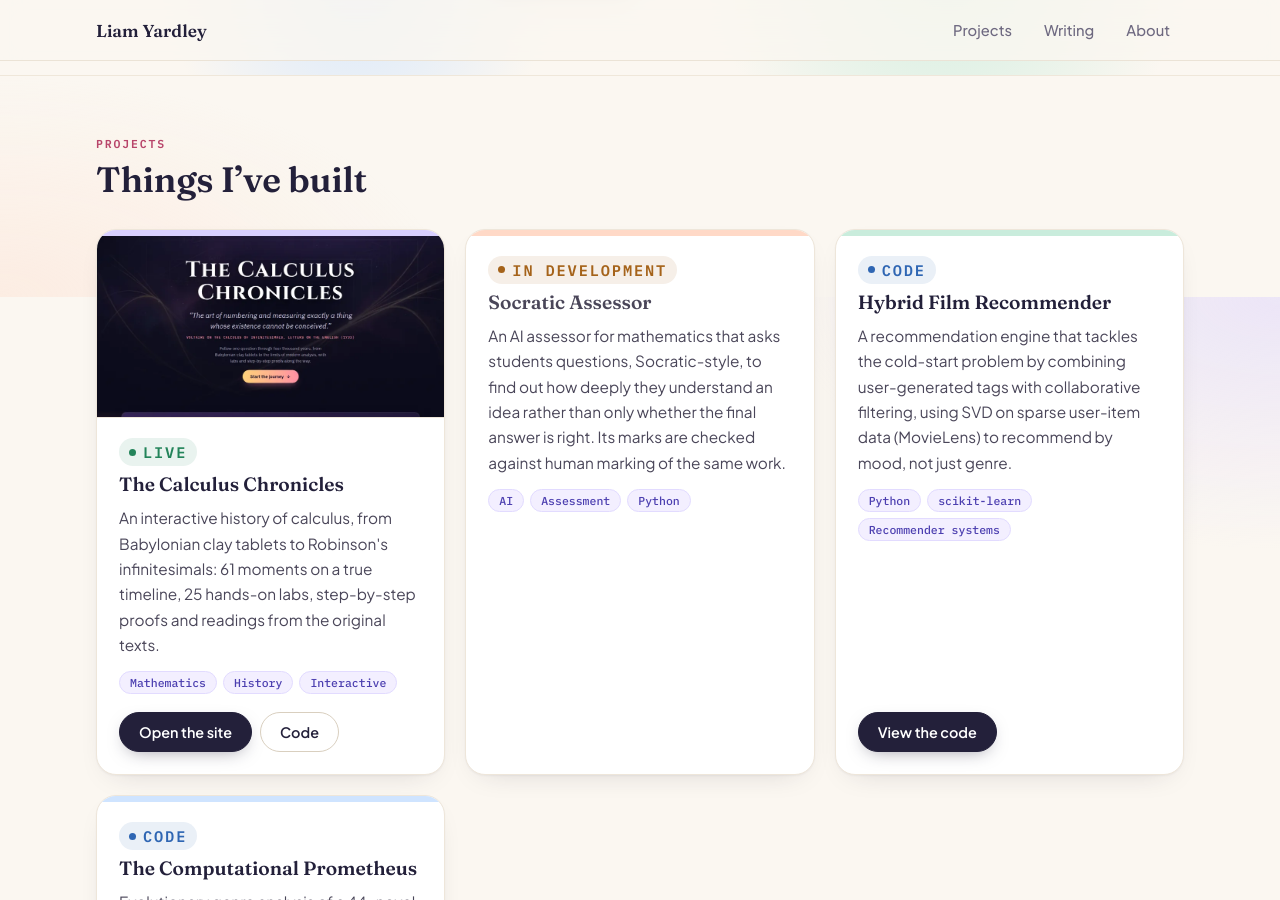
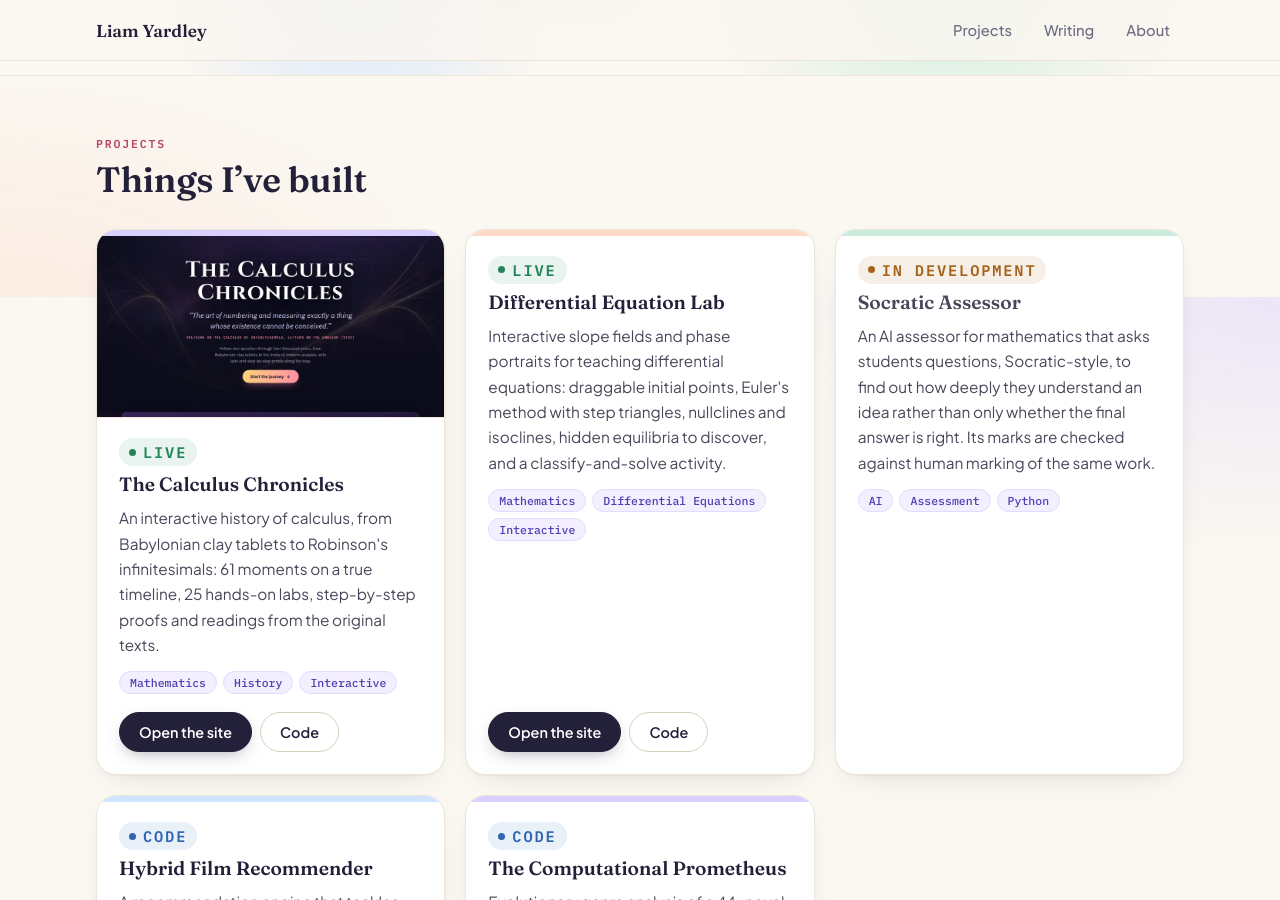
Before and after one commit to liamyardley/liamyardley.github.io, a Jekyll site: the page built from index.html, in a window 1280 px wide and 900 px high, scrolled down 603 px. Built offline with Jekyll 4.4.1, drawn with Linux system fonts in a browser that asks for light colours.

Commit message:
Update projects.yml

```diff
--- a/_data/projects.yml
+++ b/_data/projects.yml
@@ -17,6 +17,18 @@
   code: https://github.com/liamyardley/The-Calculus-Chronicles
   image: calculus-chronicles.webp
   tags: [Mathematics, History, Interactive]
+
+- title: Differential Equation Lab
+  status: Live
+  blurb: >-
+    Interactive slope fields and phase portraits for teaching differential equations:
+    draggable initial points, Euler's method with step triangles, nullclines and
+    isoclines, hidden equilibria to discover, and a classify-and-solve activity.
+  link: https://liamyardley.github.io/Differential-Equation-Lab/
+  link_text: Open the site
+  code: https://github.com/liamyardley/Differential-Equation-Lab
+  image: ""
+  tags: [Mathematics, Differential Equations, Interactive]
 
 - title: Socratic Assessor
   status: In development
```
